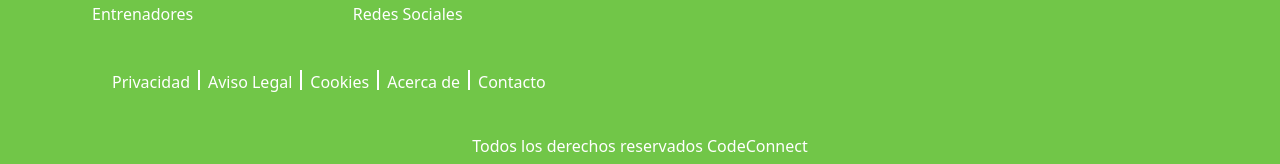
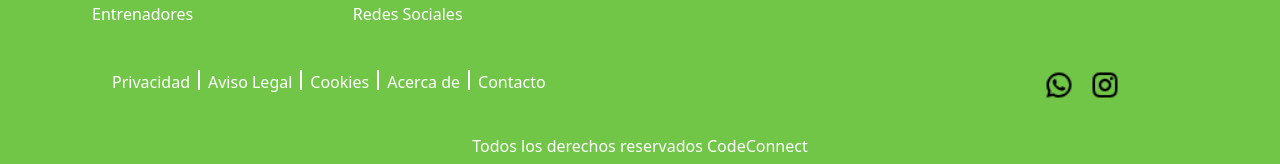
Before and after one commit to rochamiguel1/codeconnect2.0, a React (Create React App) app: page / in a window 1280 px wide. Shown: the part 1122-1286 px from the top of the page. Built offline with nearby package versions, Linux system fonts and the light colour scheme.

Commit message:
redes sociales

```diff
--- a/src/components/Footer/Footer.jsx
+++ b/src/components/Footer/Footer.jsx
@@ -1,6 +1,8 @@
 import React from 'react'
 import { Link } from 'react-router-dom'
 import lf from '../../assets/2.svg'
+import ws from '../../assets/whatsapp.png'
+import int from '../../assets/instagram.png'
 
 
 export default function Footer() {
@@ -40,6 +42,9 @@ export default function Footer() {
                     <p className='text-blanco w-72 z-20 relative bottom-10'>Code Connect ayuda a clínicas y consultas privadas a ganar visibilidad y llegar a más pacientes.</p>
                 </div>
             </div>
+
+            <div className='flex bg-verde justify-between'>
+
                 <div className="flex bg-verde text-blanco justify-start pl-28 pb-5 gap-2 ">
                     <Link to='/Privacidad' ><p className='hover:text-azul'>Privacidad</p></Link>
                     <div className='bg-blanco h-5 w-[2px] '></div>
@@ -51,6 +56,13 @@ export default function Footer() {
                     <div className='bg-blanco h-5 w-[2px] '></div>
                     <Link to={'/Contact'}><p className='hover:text-azul'>Contacto</p> </Link>
                 </div>
+                <div className='flex gap-4 mr-40'>
+                   <Link to='https://wa.me/34633261963'><img src={ws} alt="whatsapp" className='h-[30px] w-[30px]'/></Link>
+                   <Link to='https://www.instagram.com/codeconnectsl/'><img src={int} alt="Instagram" className='h-[30px] w-[30px]' /></Link>
+                </div>
+            </div>
+
+
             <div className='flex bg-verde justify-center items-center h-16 text-blanco'>
                 <p>Todos los derechos reservados CodeConnect</p>
             </div>
--- a/src/components/Formulario/Formulario.jsx
+++ b/src/components/Formulario/Formulario.jsx
@@ -1,4 +1,5 @@
 import React from 'react'
+import { Link } from 'react-router-dom'
 
 
 export default function Formulario() {
@@ -10,7 +11,7 @@ export default function Formulario() {
       <div className='flex justify-around pt-20 pb-32'>
         <div className='flex flex-col bg-[#E9E9E9] justify-center items-center h-[181px] w-[347px] gap-8'>
           <p className='text-blanco text-xl font-semibold drop-shadow-2xl'>Tlf / Whatsapp</p>
-          <p className='text-azul text-xl font-semibold'>633 261 963</p>
+       <Link to='https://wa.me/34633261963'><p className='text-azul hover:text-verde text-xl font-semibold hover-verde'>633 261 963</p></Link>
         </div>
         <div className='flex flex-col bg-[#E9E9E9] justify-center items-center h-[181px] w-[347px] gap-8'>
           <p className='text-blanco text-xl font-semibold drop-shadow-2xl'>Email</p>
```
Also changed, not shown: src/assets/instagram.png (added), src/assets/whatsapp.png (added). Lines whose indentation alone changed are shown as unchanged.
